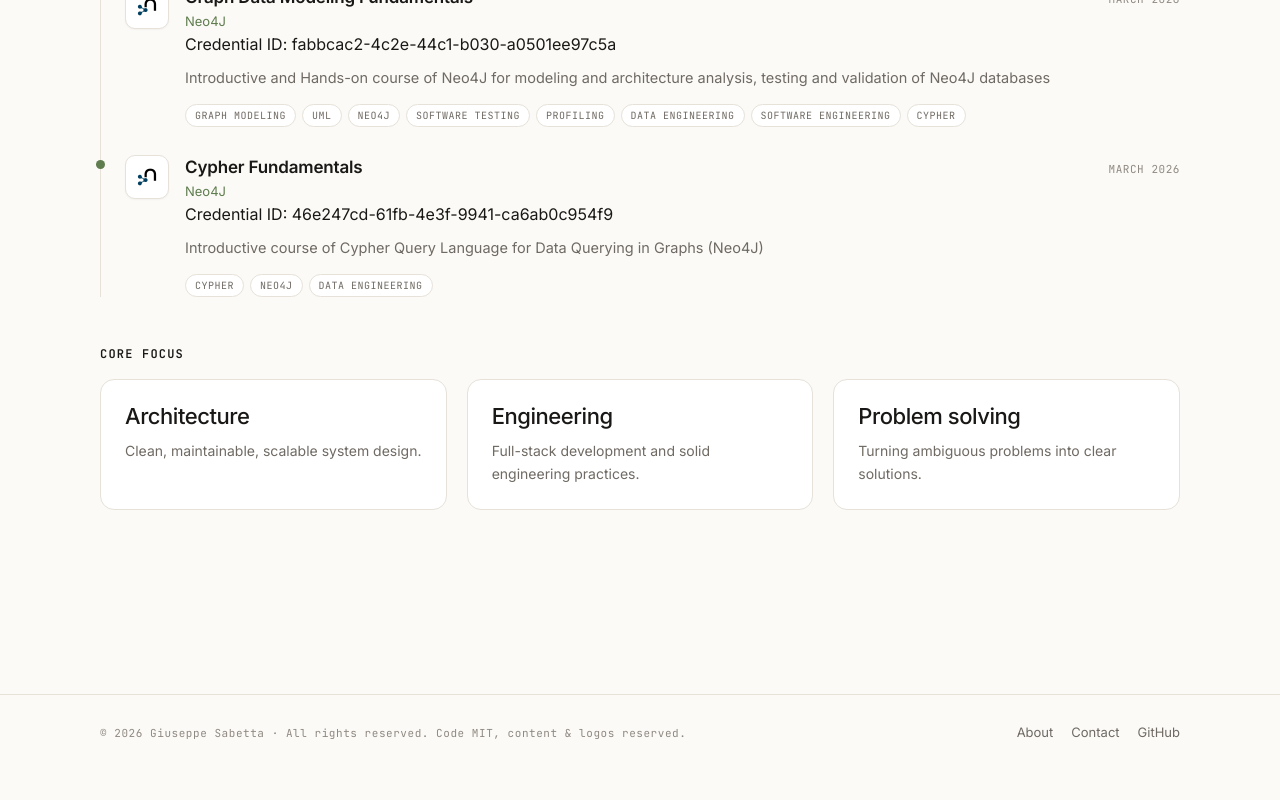
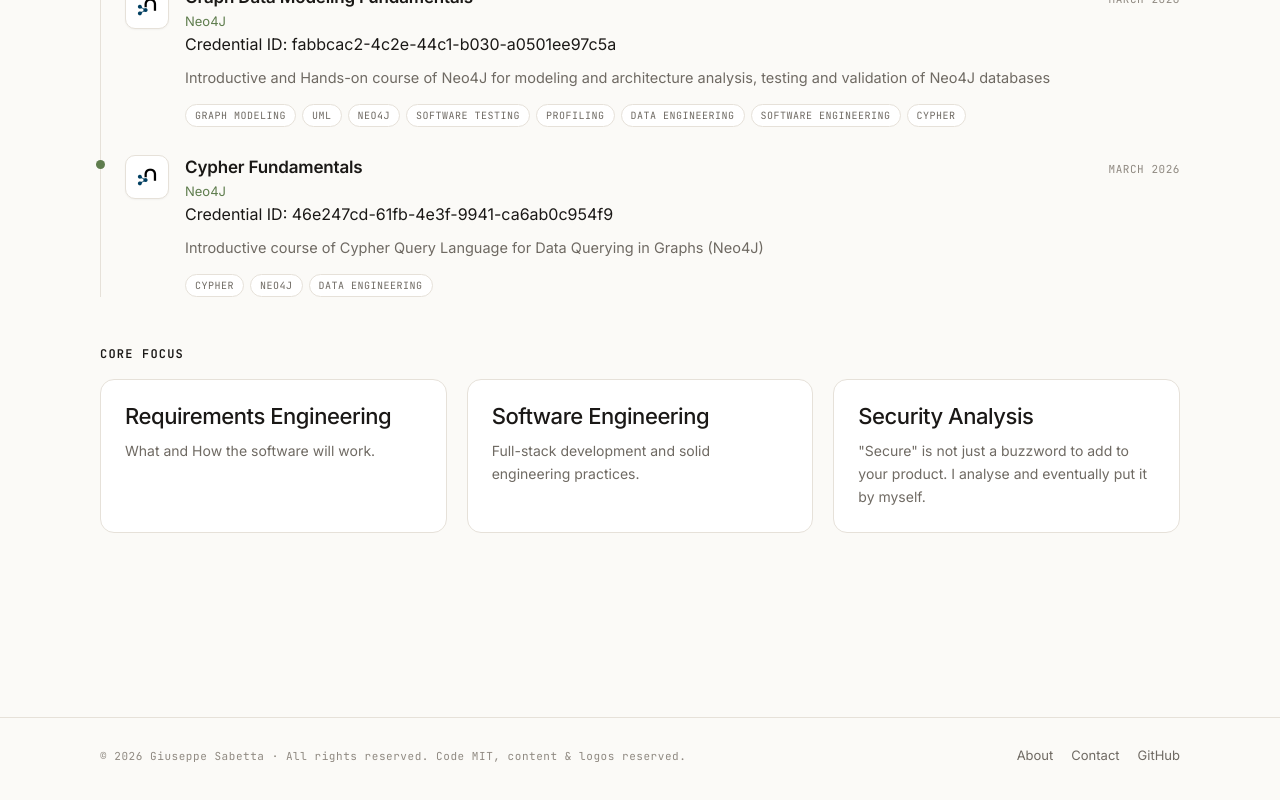
Before and after one commit to gssab3/gssab3.github.io, a React (Vite) app: page /#/cv in a window 1280 px wide. Shown: the part 2032-2832 px from the top of the page. Built offline with nearby package versions, Linux system fonts and the light colour scheme.

Commit message:
ui: adjusted simple words about alt images and cv

```diff
--- a/src/pages/About.jsx
+++ b/src/pages/About.jsx
@@ -41,7 +41,7 @@ export default function About() {
 
           <div className="about-side">
             <figure className="about-photo">
-              <img src={profile.photo2} alt={`${profile.name} — outside of work`} loading="lazy" />
+              <img src={profile.photo2} alt={`${profile.name} - outside of work`} loading="lazy" />
             </figure>
             <aside className="card side-card">
             <h3>Outside of work</h3>
--- a/src/pages/CV.jsx
+++ b/src/pages/CV.jsx
@@ -154,9 +154,9 @@ export default function CV() {
           <h2>Core focus</h2>
           <div className="card-grid three">
             {[
-              { t: 'Architecture', d: 'Clean, maintainable, scalable system design.' },
-              { t: 'Engineering', d: 'Full-stack development and solid engineering practices.' },
-              { t: 'Problem solving', d: 'Turning ambiguous problems into clear solutions.' },
+              { t: 'Requirements Engineering', d: 'What and How the software will work.' },
+              { t: 'Software Engineering', d: 'Full-stack development and solid engineering practices.' },
+              { t: 'Security Analysis', d: '\"Secure\" is not just a buzzword to add to your product. I analyse and eventually put it by myself.' },
             ].map((s) => (
               <article className="card" key={s.t}>
                 <h3>{s.t}</h3>
```
